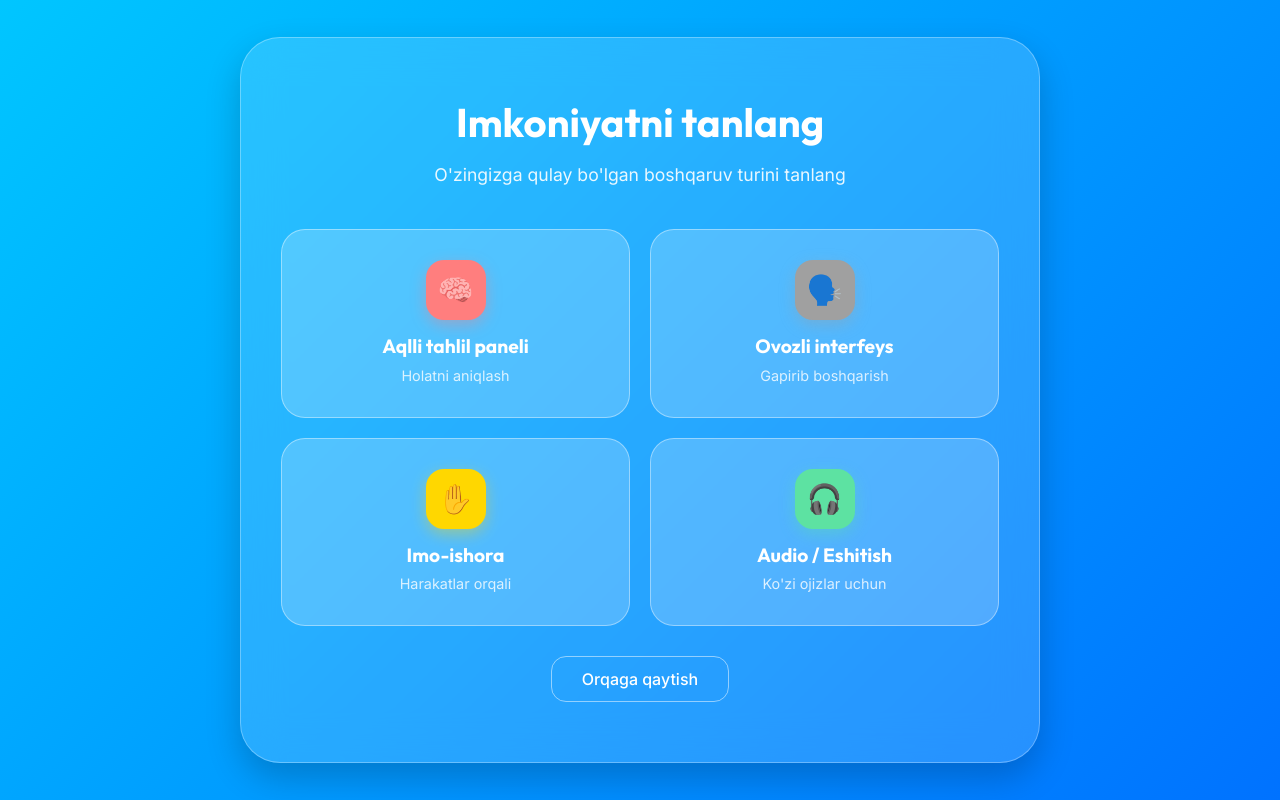
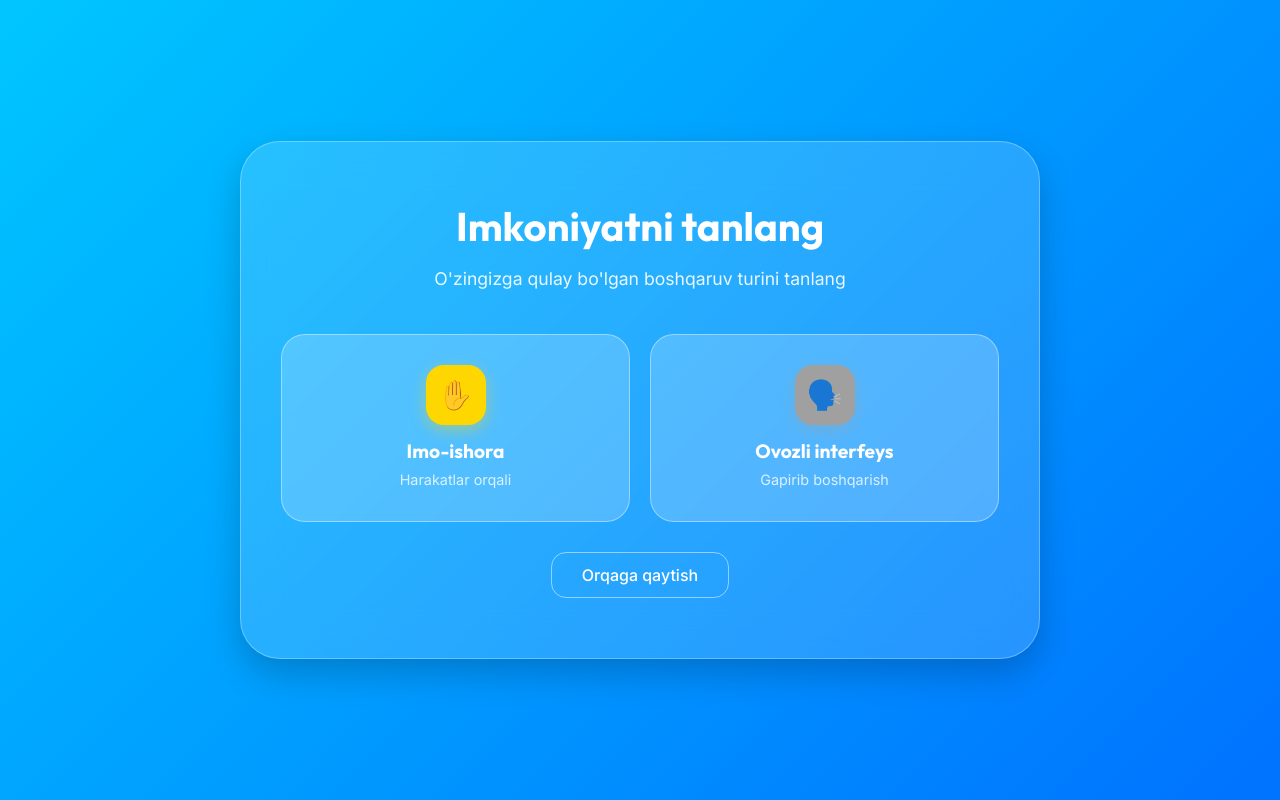
Before and after one commit to javokhirnazarov-ai/ai-steam, a React (Vite) app: page / in a window 1280 px wide. Both pictures are taken after a click on the button "Boshlash". Built offline with nearby package versions, Linux system fonts and the light colour scheme.

Commit message:
Update SmartOnboarding.jsx

```diff
--- a/src/components/SmartOnboarding.jsx
+++ b/src/components/SmartOnboarding.jsx
@@ -145,25 +145,15 @@ const SmartOnboarding = ({ onComplete }) => {
             <p style={{ color: 'rgba(255,255,255,0.9)', marginBottom: '40px', fontSize: '1.1rem' }}>O'zingizga qulay bo'lgan boshqaruv turini tanlang</p>
 
             <div style={{ display: 'grid', gridTemplateColumns: '1fr 1fr', gap: '20px', marginBottom: '30px' }}>
-              <div onClick={() => setStep(STEPS.PERMISSION)} style={{ background: 'rgba(255,255,255,0.2)', padding: '30px', borderRadius: '24px', border: '1px solid rgba(255,255,255,0.4)', cursor: 'pointer', transition: 'all 0.3s' }} onMouseEnter={e => e.currentTarget.style.background = 'rgba(255,255,255,0.3)'} onMouseLeave={e => e.currentTarget.style.background = 'rgba(255,255,255,0.2)'}>
-                 <div style={{ background: '#FF7E7E', width: '60px', height: '60px', borderRadius: '18px', display: 'flex', alignItems: 'center', justifyContent: 'center', margin: '0 auto 15px', fontSize: '1.8rem', boxShadow: '0 5px 15px rgba(255,126,126,0.4)' }}>🧠</div>
-                 <h4 style={{ fontSize: '1.2rem', marginBottom: '5px' }}>Aqlli tahlil paneli</h4>
-                 <p style={{ fontSize: '0.9rem', color: 'rgba(255,255,255,0.8)' }}>Holatni aniqlash</p>
+              <div onClick={() => onComplete('gesture')} style={{ background: 'rgba(255,255,255,0.2)', padding: '30px', borderRadius: '24px', border: '1px solid rgba(255,255,255,0.4)', cursor: 'pointer', transition: 'all 0.3s' }} onMouseEnter={e => e.currentTarget.style.background = 'rgba(255,255,255,0.3)'} onMouseLeave={e => e.currentTarget.style.background = 'rgba(255,255,255,0.2)'}>
+                 <div style={{ background: '#FFD700', width: '60px', height: '60px', borderRadius: '18px', display: 'flex', alignItems: 'center', justifyContent: 'center', margin: '0 auto 15px', fontSize: '1.8rem', boxShadow: '0 5px 15px rgba(255,215,0,0.4)' }}>✋</div>
+                 <h4 style={{ fontSize: '1.2rem', marginBottom: '5px' }}>Imo-ishora</h4>
+                 <p style={{ fontSize: '0.9rem', color: 'rgba(255,255,255,0.8)' }}>Harakatlar orqali</p>
               </div>
               <div onClick={() => onComplete('voice')} style={{ background: 'rgba(255,255,255,0.2)', padding: '30px', borderRadius: '24px', border: '1px solid rgba(255,255,255,0.4)', cursor: 'pointer', transition: 'all 0.3s' }} onMouseEnter={e => e.currentTarget.style.background = 'rgba(255,255,255,0.3)'} onMouseLeave={e => e.currentTarget.style.background = 'rgba(255,255,255,0.2)'}>
                  <div style={{ background: '#A0A0A0', width: '60px', height: '60px', borderRadius: '18px', display: 'flex', alignItems: 'center', justifyContent: 'center', margin: '0 auto 15px', fontSize: '1.8rem', boxShadow: '0 5px 15px rgba(160,160,160,0.4)' }}>🗣️</div>
                  <h4 style={{ fontSize: '1.2rem', marginBottom: '5px' }}>Ovozli interfeys</h4>
                  <p style={{ fontSize: '0.9rem', color: 'rgba(255,255,255,0.8)' }}>Gapirib boshqarish</p>
-              </div>
-              <div onClick={() => onComplete('gesture')} style={{ background: 'rgba(255,255,255,0.2)', padding: '30px', borderRadius: '24px', border: '1px solid rgba(255,255,255,0.4)', cursor: 'pointer', transition: 'all 0.3s' }} onMouseEnter={e => e.currentTarget.style.background = 'rgba(255,255,255,0.3)'} onMouseLeave={e => e.currentTarget.style.background = 'rgba(255,255,255,0.2)'}>
-                 <div style={{ background: '#FFD700', width: '60px', height: '60px', borderRadius: '18px', display: 'flex', alignItems: 'center', justifyContent: 'center', margin: '0 auto 15px', fontSize: '1.8rem', boxShadow: '0 5px 15px rgba(255,215,0,0.4)' }}>✋</div>
-                 <h4 style={{ fontSize: '1.2rem', marginBottom: '5px' }}>Imo-ishora</h4>
-                 <p style={{ fontSize: '0.9rem', color: 'rgba(255,255,255,0.8)' }}>Harakatlar orqali</p>
-              </div>
-              <div onClick={() => onComplete('audio')} style={{ background: 'rgba(255,255,255,0.2)', padding: '30px', borderRadius: '24px', border: '1px solid rgba(255,255,255,0.4)', cursor: 'pointer', transition: 'all 0.3s' }} onMouseEnter={e => e.currentTarget.style.background = 'rgba(255,255,255,0.3)'} onMouseLeave={e => e.currentTarget.style.background = 'rgba(255,255,255,0.2)'}>
-                 <div style={{ background: '#5DE2A2', width: '60px', height: '60px', borderRadius: '18px', display: 'flex', alignItems: 'center', justifyContent: 'center', margin: '0 auto 15px', fontSize: '1.8rem', boxShadow: '0 5px 15px rgba(93,226,162,0.4)' }}>🎧</div>
-                 <h4 style={{ fontSize: '1.2rem', marginBottom: '5px' }}>Audio / Eshitish</h4>
-                 <p style={{ fontSize: '0.9rem', color: 'rgba(255,255,255,0.8)' }}>Ko'zi ojizlar uchun</p>
               </div>
             </div>
             <button onClick={() => setStep(STEPS.INTRO)} style={{ background: 'transparent', color: '#fff', border: '1px solid rgba(255,255,255,0.5)', padding: '12px 30px', borderRadius: '15px', fontSize: '1rem', cursor: 'pointer', transition: 'all 0.3s' }} onMouseEnter={e => e.currentTarget.style.background = 'rgba(255,255,255,0.1)'} onMouseLeave={e => e.currentTarget.style.background = 'transparent'}>Orqaga qaytish</button>
```
